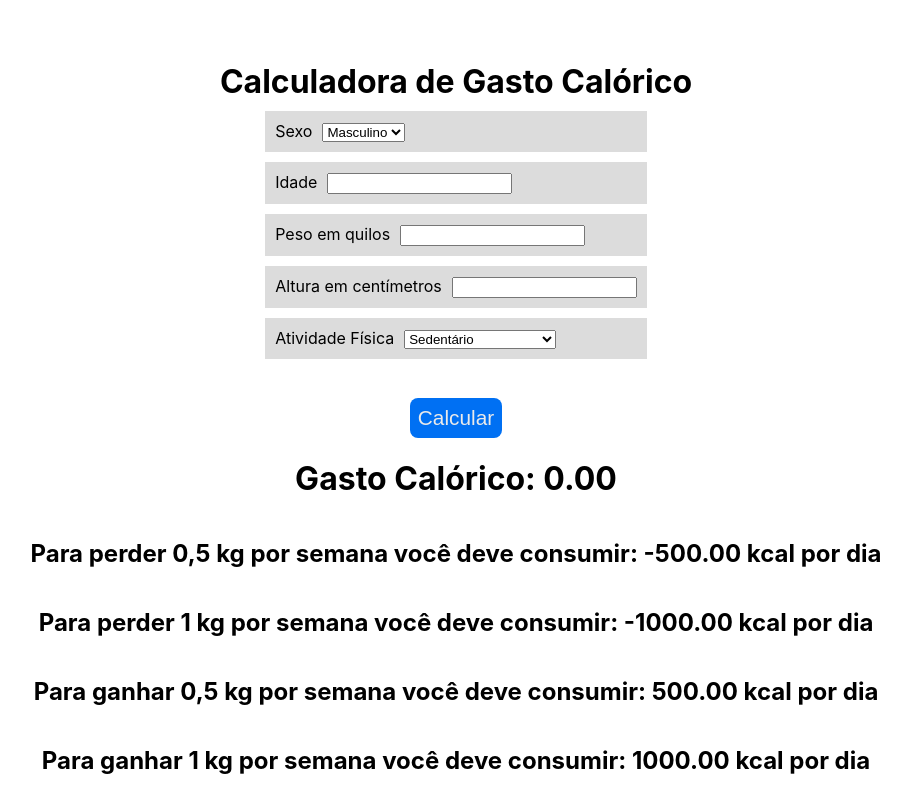
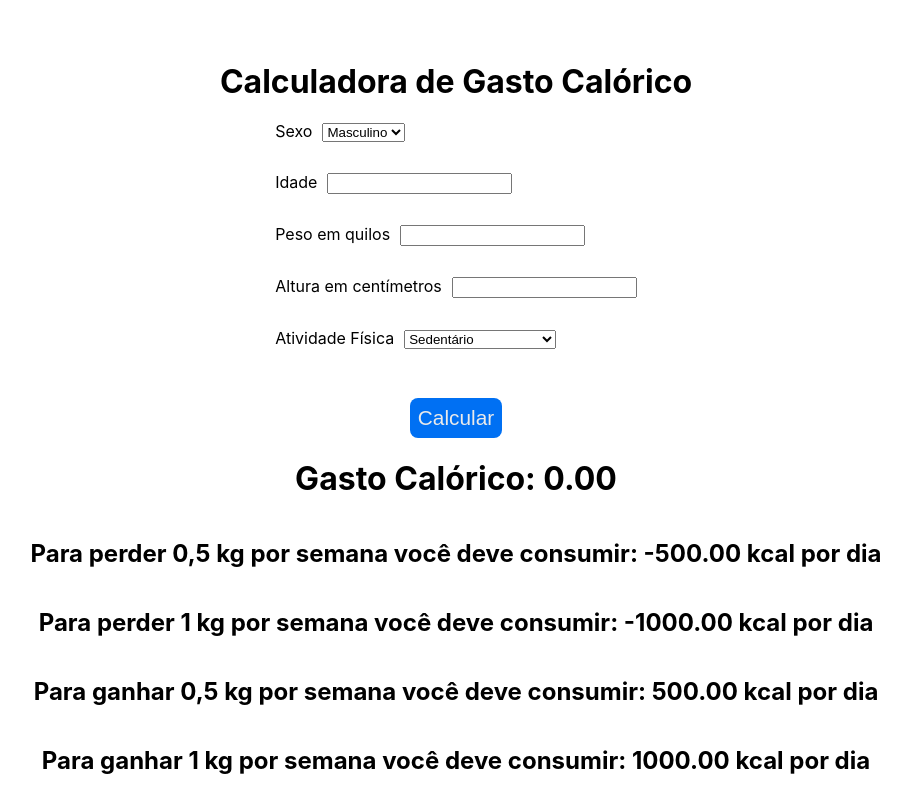
Before and after one commit to gabrielfpereira/gasto-calorico, a Next.js app: page /calculadora in a window 1280 px wide. Shown: the top 812 px of the page, without its empty margins (184-1095 px from the left). Built offline with nearby package versions, Linux system fonts and the light colour scheme.

Commit message:
removido cor de fundo dos inputs

```diff
--- a/styles/Calculadora.module.css
+++ b/styles/Calculadora.module.css
@@ -36,7 +36,6 @@
 
   .formGroup{
     margin: 10px 0;
-    background-color: gainsboro;
     padding: 10px;
     width: 100%;
   }
```
